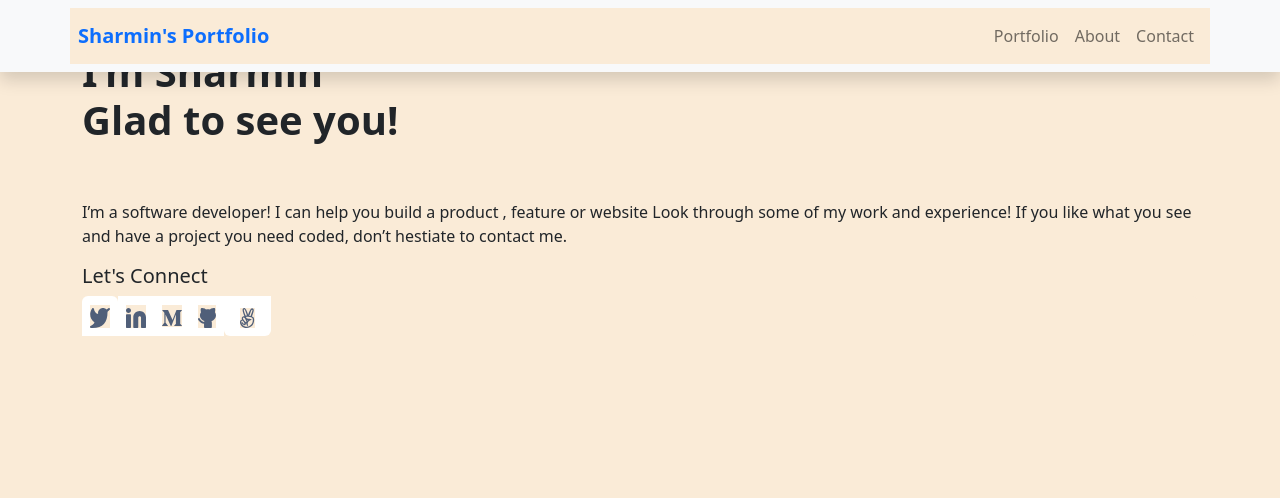
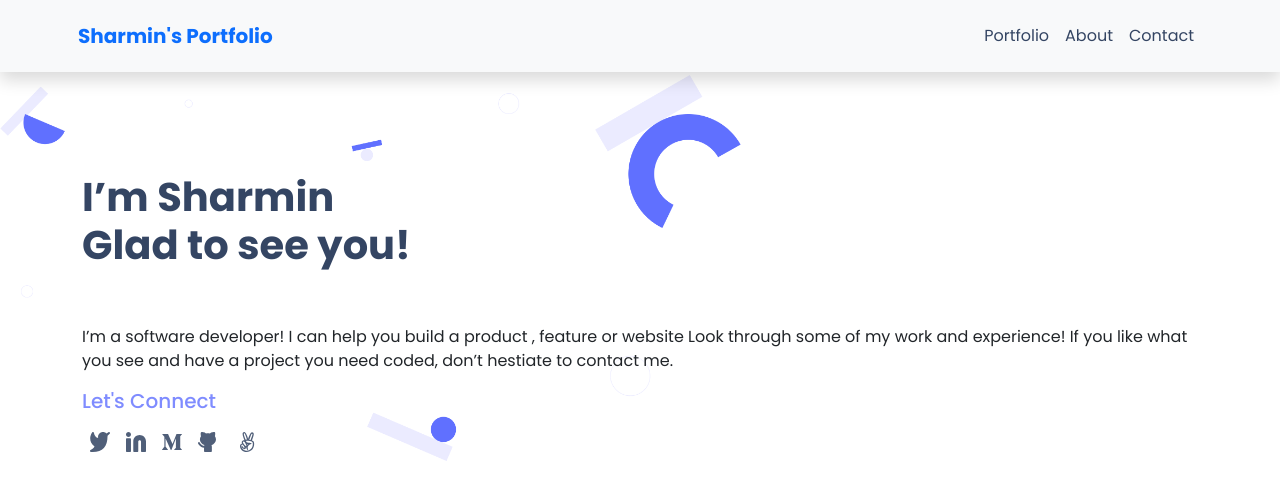
Before and after one commit to sharminkhan0/My-Portfolio-Bootstrap, a website: page index.html in a window 1280 px wide. Drawn offline with nearby package versions, Linux system fonts and the light colour scheme.

Commit message:
Modify styles.css file

```diff
--- a/styles.css
+++ b/styles.css
@@ -1,3 +1,50 @@
-* {
-  background-color: antiquewhite;
+@import url("https://fonts.googleapis.com/css2?family=Poppins:ital,wght@0,100;0,200;0,300;0,400;0,500;0,600;0,700;0,800;0,900;1,100;1,200;1,300;1,400;1,500;1,600;1,700;1,800;1,900&display=swap");
+
+html,
+body {
+  font-family: "Poppins", sans-serif;
+  position: relative !important;
 }
+
+.fz-28 {
+  font-size: 28px;
+}
+
+.dark-blue {
+  color: #344563 !important;
+}
+
+.nav-link:hover {
+  color: #0b1e3f !important;
+}
+
+.nav-item .active {
+  background: #344563 !important;
+  color: #fff !important;
+  transition: all 0.2s ease-in-out;
+  border-radius: 5px;
+}
+
+.main {
+  display: flex;
+  flex-direction: column;
+  margin-top: 75px !important;
+}
+
+.headline_wrapper {
+  background-color: #fff;
+  background-size: contain;
+  background-repeat: space;
+  background-repeat: no-repeat;
+  background-image: url("./resources/images/header-shapes-mobile.png");
+}
+
+.title {
+  font-size: 40px;
+  margin-top: 50px;
+  padding-top: 50px;
+}
+
+.attachment {
+  color: #7f8cff;
+}
```
